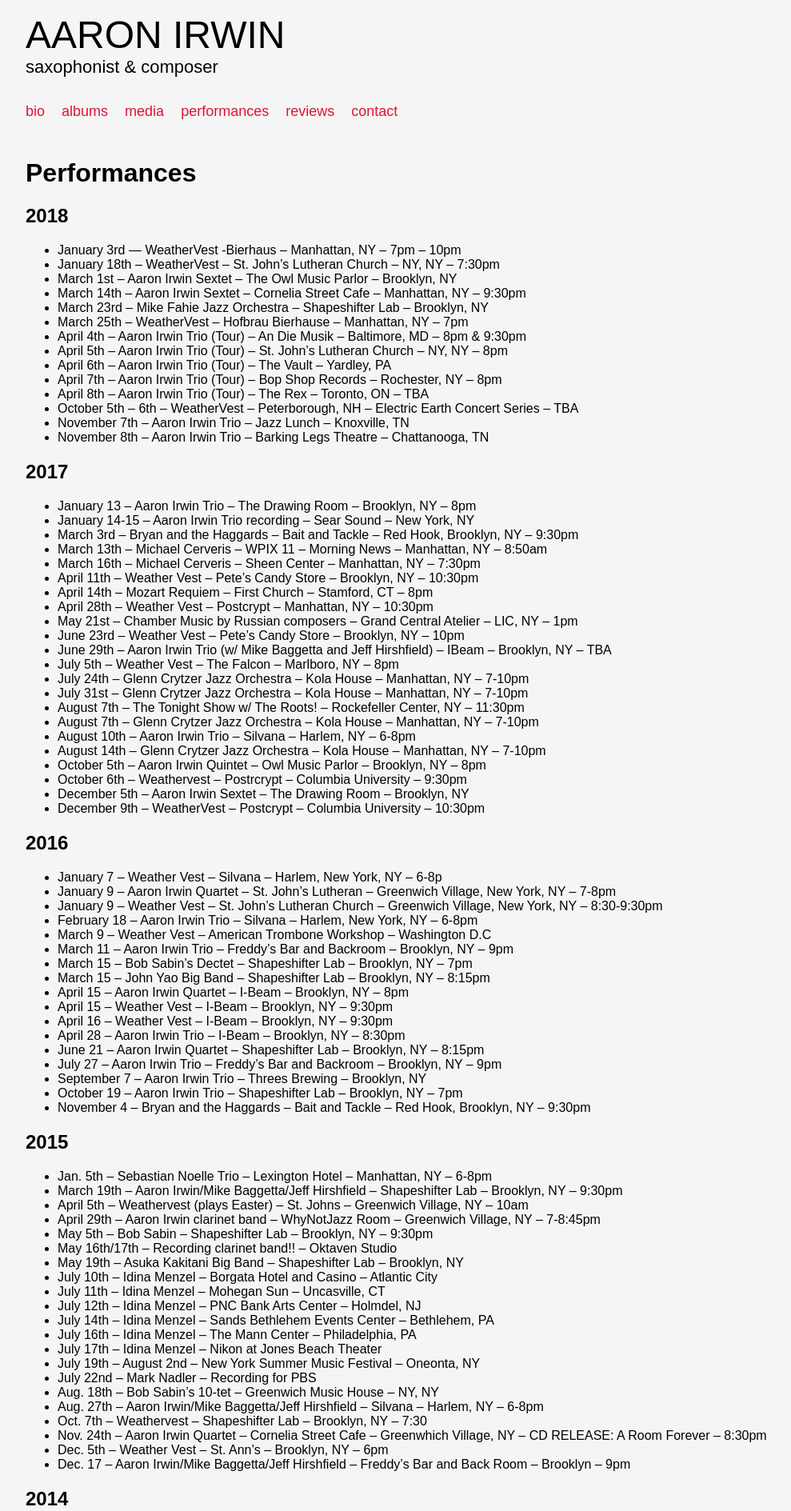
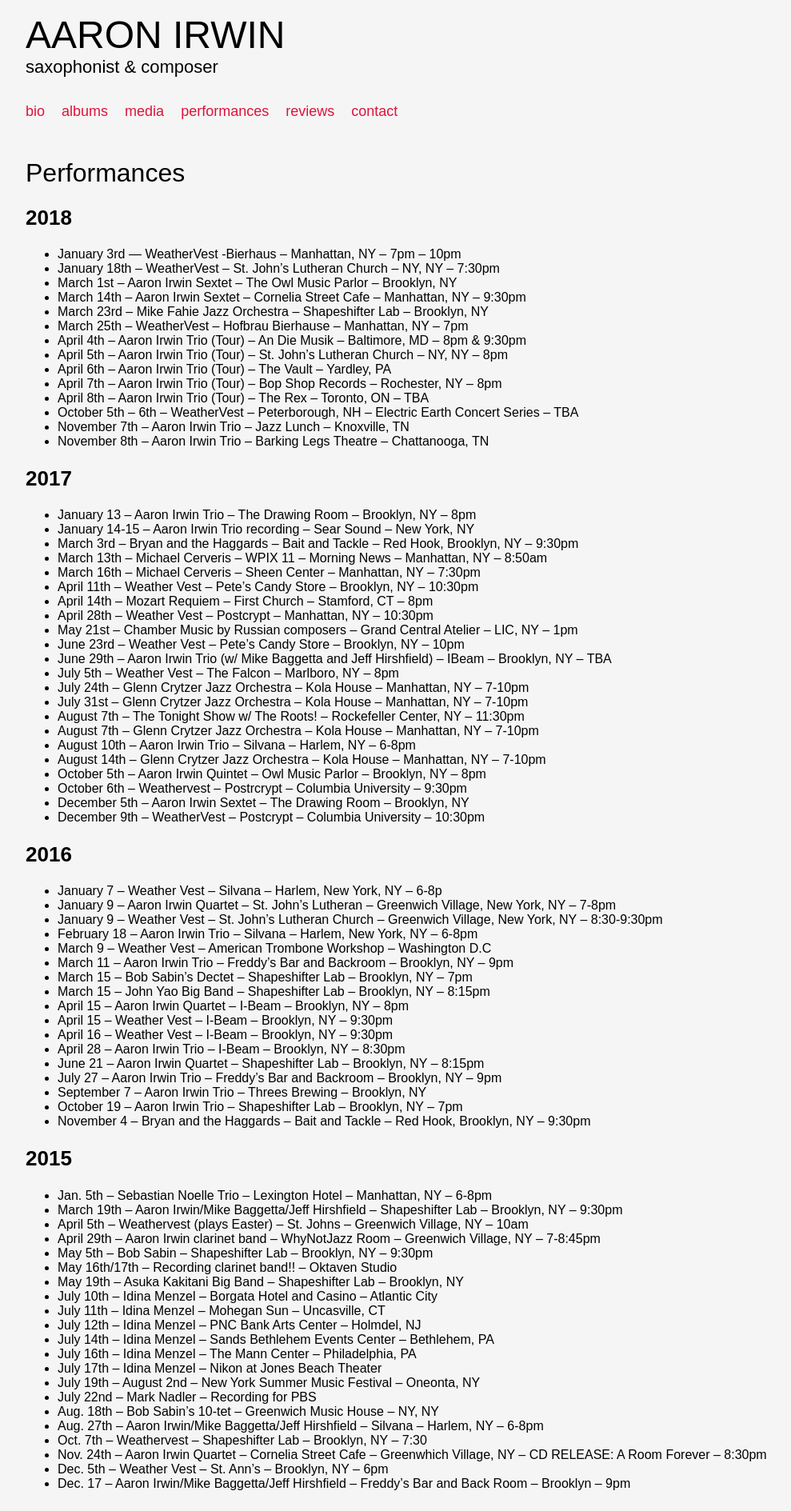
Before and after one commit to ryanve/aaronirwin.com, a Jekyll site: the page built from performances.md, in a window 1280 px wide. Shown: the top 1889 px of the page at 80% size, without its empty margins (128-1117 px from the left). Built offline with Jekyll 4.4.1, drawn with Linux system fonts in a browser that asks for light colours.

Commit message:
Use var to sync heading sizes with classes (#53)

```diff
--- a/css/theme.css
+++ b/css/theme.css
@@ -3,6 +3,18 @@
   --space-2: 1rem;
   --space-3: 1.5rem;
   --space-4: 2rem;
+
+  --rem-bass: 1rem;
+  --rem-baritone: 1.125rem;
+  --rem-tenor: 1.375rem;
+  --rem-alto: 1.625rem;
+  --rem-mezzo: 2rem;
+  --rem-soprano: 3rem;
+
+  --rem-h4: var(--rem-baritone);
+  --rem-h3: var(--rem-tenor);
+  --rem-h2: var(--rem-alto);
+  --rem-h1: var(--rem-mezzo);
 }
 
 :focus {
@@ -55,12 +67,22 @@
   margin-right: auto;
 }
 
-.font-bass { font-size: 1rem; line-height: normal }
-.font-baritone { font-size: 1.125rem; line-height: normal }
-.font-tenor { font-size: 1.375rem; line-height: normal }
-.font-alto { font-size: 1.625rem; line-height: normal }
-.font-mezzo { font-size: 2rem; line-height: normal }
-.font-soprano { font-size: 3rem; line-height: normal }
+h1, h2, h3, h4, h5, h6 {
+  font: inherit;
+  line-height: normal;
+}
+
+h4 { font-size: var(--rem-h4); font-weight: 700 }
+h3 { font-size: var(--rem-h3); font-weight: 700 }
+h2 { font-size: var(--rem-h2); font-weight: 700 }
+h1 { font-size: var(--rem-h1); font-weight: 400 }
+
+.font-bass { font-size: var(--rem-bass); line-height: normal }
+.font-baritone { font-size: var(--rem-baritone); line-height: normal }
+.font-tenor { font-size: var(--rem-tenor); line-height: normal }
+.font-alto { font-size: var(--rem-alto); line-height: normal }
+.font-mezzo { font-size: var(--rem-mezzo); line-height: normal }
+.font-soprano { font-size: var(--rem-soprano); line-height: normal }
 
 .font-400 { font-weight: 400 }
 .font-500 { font-weight: 500 }
```
